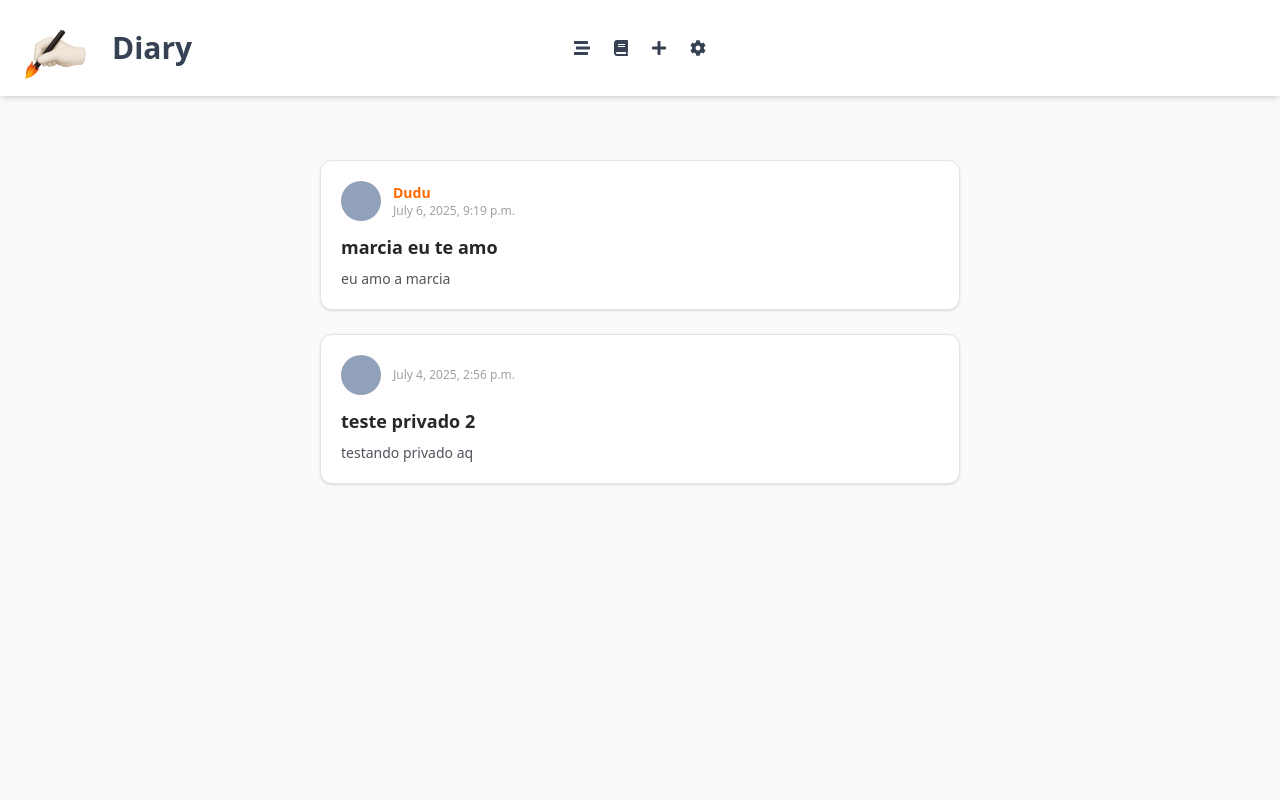
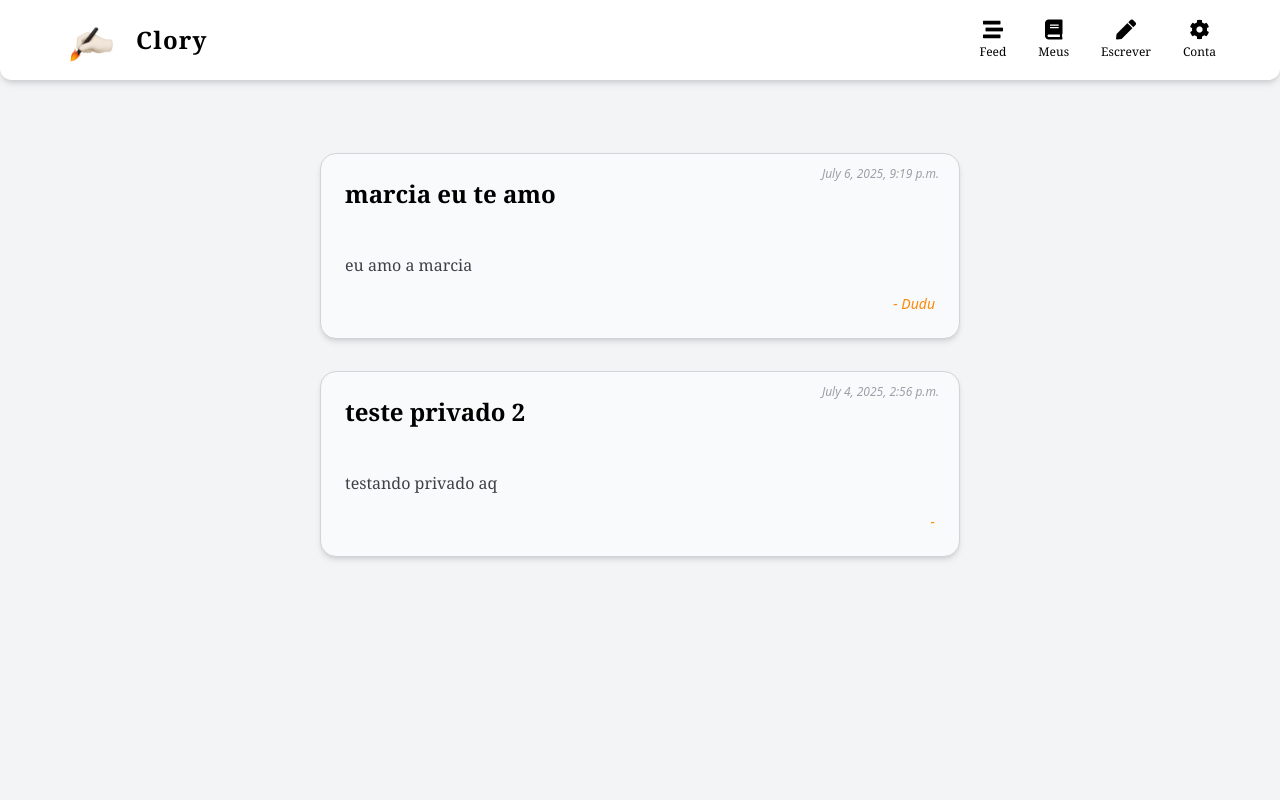
Before and after one commit to JonasFranc1sco/DOCK, a Django app: page /feed/ in a window 1280 px wide. Run offline with Django 5.2, Linux system fonts and the light colour scheme; data comes from the database, SQL or seed files in the repository; both versions use the stored data as it was after the commit; some libraries are stand-ins or nearby versions.

Commit message:
Homepage e definicao de cores

```diff
--- a/accounts/templates/accounts/base.html
+++ b/accounts/templates/accounts/base.html
@@ -5,6 +5,8 @@
 <head>
     <meta charset="UTF-8">
     <title>Sign Up</title>
+    <link rel="icon" type="image/x-icon" href="{% static 'img/website_icon.png' %}">
+
     {% tailwind_css %}
     <meta name="viewport" content="width=device-width, initial-scale=1.0">
 </head>
--- a/accounts/templates/accounts/login.html
+++ b/accounts/templates/accounts/login.html
@@ -19,7 +19,7 @@
                     {{ form.password }}
                   </div>
 
-                <button type="submit" class="w-full bg-blue-500 hover:bg-blue-600 text-white py-2 rounded-md text-lg font-medium">
+                <button type="submit" class="w-full bg-orange-600 hover:bg-red-600 transition text-white py-2 rounded-md text-lg font-medium">
                   Log in
                 </button>
                 <a href="{% url 'register' %}">
--- a/accounts/templates/accounts/register.html
+++ b/accounts/templates/accounts/register.html
@@ -43,12 +43,12 @@
                     {{ form.password2 }}
                 </div>
 
-                <button type="submit" class="w-full bg-blue-500 hover:bg-blue-600 text-white py-2 rounded-md text-lg font-medium">
+                <button type="submit" class="w-full bg-orange-600 hover:bg-red-600 transition text-white py-2 rounded-md text-lg font-medium">
                     Sign up
                 </button>
                 <a href="{% url 'login' %}">
                   <span class="text-lg text-gray-700 font-medium hover:underline cursor-pointer">
-                  Don't have an account? Register now
+                  Have an account? Log in
                   </span>
                 </a>
             </form>
--- a/accounts/views.py
+++ b/accounts/views.py
@@ -32,6 +32,9 @@
 def success(request):
     return render(request, 'accounts/success.html')
 
+def home(request):
+    return render(request, 'accounts/home.html')
+
 def account_edit(request, user_id):
     if request.user.is_authenticated:
         user = CustomUser.objects.get(pk=user_id)
--- a/diary/urls.py
+++ b/diary/urls.py
@@ -16,9 +16,10 @@
 """
 from django.contrib import admin
 from django.urls import path, include
-from accounts.views import account_register, account_login, success, account_edit
+from accounts.views import account_register, account_login, success, account_edit, home
 from page.views import post_create, post_feed, user_post, post_edit, post_delete
 urlpatterns = [
+    path('', home, name='home'),
     path('__reload__/', include("django_browser_reload.urls")),
     path('admin/', admin.site.urls),
     path('register/', account_register, name='register'),
--- a/page/forms.py
+++ b/page/forms.py
@@ -12,7 +12,7 @@
             }),
             'content': forms.Textarea(attrs={
                 'class': 'w-full px-4 py-3 rounded-xl border border-gray-300 focus:outline-none focus:ring-2 focus:ring-blue-500 focus:border-transparent resize-none',
-                'rows': 8,
+                'rows': 18,
                 'placeholder': 'Escreva o conteúdo da sua página aqui...'
             }),
             'public_access': forms.CheckboxInput(attrs={
--- a/page/templates/page/post_edit.html
+++ b/page/templates/page/post_edit.html
@@ -1,7 +1,7 @@
 {% extends "theme/base.html" %}
 {% block content %}
 <div class="container">
-    <h2 class="title">Sign up here!</h2>
+    <h2 class="title">Edit your post</h2>
     <form class="form-group" method="POST">
         {% csrf_token %} {{ form.as_p }}
         <button type="submit" class="send-button">Enviar</button>
--- a/page/templates/page/post_feed.html
+++ b/page/templates/page/post_feed.html
@@ -2,26 +2,29 @@
 {% load static tailwind_tags %}
 
 {% block content %}
-<div class="max-w-2xl mx-auto px-4 py-6 space-y-6">
+<div class="max-w-2xl mx-auto px-4 py-8 space-y-8">
 
   {% for page in posts %}
-  <div class="bg-white border border-zinc-200 rounded-xl shadow-sm p-5 space-y-3">
+  <div class="bg-gray-50 border border-zinc-300 rounded-2xl shadow-md p-6 space-y-4 relative">
 
-    <!-- Cabeçalho: autor + data -->
-    <div class="flex items-center justify-between text-sm text-zinc-500">
-      <div class="flex items-center space-x-3">
-        <div class="h-10 w-10 rounded-full bg-slate-400"></div>
-        <div>
-          <div class="text-orange-500 font-semibold">{{ page.author.myname | title }}</div>
-          <div class="text-xs text-neutral-400">{{ page.publication_date }}</div>
-        </div>
-      </div>
+    <!-- Data no topo direito estilo diário -->
+    <div class="absolute top-3 right-5 text-xs text-zinc-400 italic">
+      {{ page.publication_date }}
     </div>
 
-    <!-- Conteúdo -->
-    <div class="space-y-2">
-      <h2 class="text-lg font-semibold text-zinc-800">{{ page.title }}</h2>
-      <p class="text-sm text-zinc-600 whitespace-pre-line">{{ page.content }}</p>
+    <!-- Título com estilo manuscrito -->
+    <h2 class="text-2xl font-serif font-bold text-black">
+      {{ page.title }}
+    </h2>
+
+    <!-- Conteúdo com fonte mais cursiva e espaçada -->
+    <p class="text-base text-zinc-700 leading-relaxed whitespace-pre-line font-[Georgia]">
+      {{ page.content }}
+    </p>
+
+    <!-- Assinatura -->
+    <div class="text-right text-sm italic text-orange-400 mt-4">
+      - {{ page.author.myname | title }}
     </div>
 
   </div>
--- a/theme/static/css/dist/styles.css
+++ b/theme/static/css/dist/styles.css
@@ -5,37 +5,52 @@
   :root, :host {
     --font-sans: ui-sans-serif, system-ui, sans-serif, "Apple Color Emoji",
       "Segoe UI Emoji", "Segoe UI Symbol", "Noto Color Emoji";
+    --font-serif: ui-serif, Georgia, Cambria, "Times New Roman", Times, serif;
     --font-mono: ui-monospace, SFMono-Regular, Menlo, Monaco, Consolas, "Liberation Mono",
       "Courier New", monospace;
+    --color-red-500: oklch(63.7% 0.237 25.331);
     --color-red-600: oklch(57.7% 0.245 27.325);
+    --color-orange-400: oklch(75% 0.183 55.934);
     --color-orange-500: oklch(70.5% 0.213 47.604);
+    --color-orange-600: oklch(64.6% 0.222 41.116);
+    --color-blue-50: oklch(97% 0.014 254.604);
     --color-blue-500: oklch(62.3% 0.214 259.815);
     --color-blue-600: oklch(54.6% 0.245 262.881);
+    --color-blue-700: oklch(48.8% 0.243 264.376);
     --color-slate-400: oklch(70.4% 0.04 256.788);
     --color-gray-50: oklch(98.5% 0.002 247.839);
     --color-gray-100: oklch(96.7% 0.003 264.542);
     --color-gray-300: oklch(87.2% 0.01 258.338);
+    --color-gray-400: oklch(70.7% 0.022 261.325);
+    --color-gray-500: oklch(55.1% 0.027 264.364);
     --color-gray-700: oklch(37.3% 0.034 259.733);
     --color-gray-800: oklch(27.8% 0.033 256.848);
     --color-gray-900: oklch(21% 0.034 264.665);
     --color-zinc-200: oklch(92% 0.004 286.32);
+    --color-zinc-300: oklch(87.1% 0.006 286.286);
+    --color-zinc-400: oklch(70.5% 0.015 286.067);
     --color-zinc-500: oklch(55.2% 0.016 285.938);
     --color-zinc-600: oklch(44.2% 0.017 285.786);
+    --color-zinc-700: oklch(37% 0.013 285.805);
     --color-zinc-800: oklch(27.4% 0.006 286.033);
     --color-neutral-400: oklch(70.8% 0 0);
     --color-neutral-500: oklch(55.6% 0 0);
     --color-neutral-600: oklch(43.9% 0 0);
     --color-stone-50: oklch(98.5% 0.001 106.423);
     --color-stone-100: oklch(97% 0.001 106.424);
+    --color-stone-600: oklch(44.4% 0.011 73.639);
     --color-black: #000;
     --color-white: #fff;
     --spacing: 0.25rem;
     --container-2xl: 42rem;
     --container-4xl: 56rem;
+    --container-6xl: 72rem;
     --text-xs: 0.75rem;
     --text-xs--line-height: calc(1 / 0.75);
     --text-sm: 0.875rem;
     --text-sm--line-height: calc(1.25 / 0.875);
+    --text-base: 1rem;
+    --text-base--line-height: calc(1.5 / 1);
     --text-lg: 1.125rem;
     --text-lg--line-height: calc(1.75 / 1.125);
     --text-xl: 1.25rem;
@@ -47,6 +62,8 @@
     --font-weight-medium: 500;
     --font-weight-semibold: 600;
     --font-weight-bold: 700;
+    --tracking-wider: 0.05em;
+    --leading-relaxed: 1.625;
     --radius-md: 0.375rem;
     --radius-lg: 0.5rem;
     --radius-xl: 0.75rem;
@@ -225,6 +242,12 @@
   .static {
     position: static;
   }
+  .top-3 {
+    top: calc(var(--spacing) * 3);
+  }
+  .right-5 {
+    right: calc(var(--spacing) * 5);
+  }
   .left-1\/2 {
     left: calc(1/2 * 100%);
   }
@@ -285,14 +308,29 @@
   .flex {
     display: flex;
   }
+  .grid {
+    display: grid;
+  }
   .h-5 {
     height: calc(var(--spacing) * 5);
   }
   .h-10 {
     height: calc(var(--spacing) * 10);
   }
+  .h-14 {
+    height: calc(var(--spacing) * 14);
+  }
   .h-20 {
     height: calc(var(--spacing) * 20);
+  }
+  .h-32 {
+    height: calc(var(--spacing) * 32);
+  }
+  .h-50 {
+    height: calc(var(--spacing) * 50);
+  }
+  .h-100 {
+    height: calc(var(--spacing) * 100);
   }
   .h-auto {
     height: auto;
@@ -309,14 +347,26 @@
   .w-10 {
     width: calc(var(--spacing) * 10);
   }
+  .w-14 {
+    width: calc(var(--spacing) * 14);
+  }
   .w-20 {
     width: calc(var(--spacing) * 20);
+  }
+  .w-32 {
+    width: calc(var(--spacing) * 32);
+  }
+  .w-50 {
+    width: calc(var(--spacing) * 50);
   }
   .w-55 {
     width: calc(var(--spacing) * 55);
   }
   .w-72 {
     width: calc(var(--spacing) * 72);
+  }
+  .w-100 {
+    width: calc(var(--spacing) * 100);
   }
   .w-\[90\%\] {
     width: 90%;
@@ -330,6 +380,9 @@
   .max-w-4xl {
     max-width: var(--container-4xl);
   }
+  .max-w-6xl {
+    max-width: var(--container-6xl);
+  }
   .-translate-x-1\/2 {
     --tw-translate-x: calc(calc(1/2 * 100%) * -1);
     translate: var(--tw-translate-x) var(--tw-translate-y);
@@ -383,6 +439,13 @@
       margin-block-end: calc(calc(var(--spacing) * 6) * calc(1 - var(--tw-space-y-reverse)));
     }
   }
+  .space-y-8 {
+    :where(& > :not(:last-child)) {
+      --tw-space-y-reverse: 0;
+      margin-block-start: calc(calc(var(--spacing) * 8) * var(--tw-space-y-reverse));
+      margin-block-end: calc(calc(var(--spacing) * 8) * calc(1 - var(--tw-space-y-reverse)));
+    }
+  }
   .space-x-3 {
     :where(& > :not(:last-child)) {
       --tw-space-x-reverse: 0;
@@ -402,6 +465,13 @@
       --tw-space-x-reverse: 0;
       margin-inline-start: calc(calc(var(--spacing) * 6) * var(--tw-space-x-reverse));
       margin-inline-end: calc(calc(var(--spacing) * 6) * calc(1 - var(--tw-space-x-reverse)));
+    }
+  }
+  .space-x-8 {
+    :where(& > :not(:last-child)) {
+      --tw-space-x-reverse: 0;
+      margin-inline-start: calc(calc(var(--spacing) * 8) * var(--tw-space-x-reverse));
+      margin-inline-end: calc(calc(var(--spacing) * 8) * calc(1 - var(--tw-space-x-reverse)));
     }
   }
   .overflow-hidden {
@@ -425,6 +495,10 @@
   .rounded-xl {
     border-radius: var(--radius-xl);
   }
+  .rounded-b-xl {
+    border-bottom-right-radius: var(--radius-xl);
+    border-bottom-left-radius: var(--radius-xl);
+  }
   .border {
     border-style: var(--tw-border-style);
     border-width: 1px;
@@ -433,14 +507,56 @@
     border-bottom-style: var(--tw-border-style);
     border-bottom-width: 1px;
   }
+  .border-blue-600 {
+    border-color: var(--color-blue-600);
+  }
   .border-gray-300 {
     border-color: var(--color-gray-300);
+  }
+  .border-orange-600 {
+    border-color: var(--color-orange-600);
   }
   .border-zinc-200 {
     border-color: var(--color-zinc-200);
   }
+  .border-zinc-300 {
+    border-color: var(--color-zinc-300);
+  }
+  .border-zinc-400 {
+    border-color: var(--color-zinc-400);
+  }
   .border-zinc-500 {
     border-color: var(--color-zinc-500);
+  }
+  .bg-\[\#dbdbdb\] {
+    background-color: #dbdbdb;
+  }
+  .bg-\[\#e9b453\] {
+    background-color: #e9b453;
+  }
+  .bg-\[\#f3c268\] {
+    background-color: #f3c268;
+  }
+  .bg-\[\#f3d49a\] {
+    background-color: #f3d49a;
+  }
+  .bg-\[\#f5ca7c\] {
+    background-color: #f5ca7c;
+  }
+  .bg-\[\#f5f6f8\] {
+    background-color: #f5f6f8;
+  }
+  .bg-\[\#fae1b2\] {
+    background-color: #fae1b2;
+  }
+  .bg-\[\#faf2da\] {
+    background-color: #faf2da;
+  }
+  .bg-\[\#fdf6e3\] {
+    background-color: #fdf6e3;
+  }
+  .bg-\[\#fffdf7\] {
+    background-color: #fffdf7;
   }
   .bg-black {
     background-color: var(--color-black);
@@ -496,11 +625,26 @@
   .py-6 {
     padding-block: calc(var(--spacing) * 6);
   }
+  .py-8 {
+    padding-block: calc(var(--spacing) * 8);
+  }
   .pb-2 {
     padding-bottom: calc(var(--spacing) * 2);
   }
   .text-center {
     text-align: center;
+  }
+  .text-right {
+    text-align: right;
+  }
+  .font-\[Georgia\] {
+    font-family: Georgia;
+  }
+  .font-sans {
+    font-family: var(--font-sans);
+  }
+  .font-serif {
+    font-family: var(--font-serif);
   }
   .text-2xl {
     font-size: var(--text-2xl);
@@ -509,6 +653,10 @@
   .text-3xl {
     font-size: var(--text-3xl);
     line-height: var(--tw-leading, var(--text-3xl--line-height));
+  }
+  .text-base {
+    font-size: var(--text-base);
+    line-height: var(--tw-leading, var(--text-base--line-height));
   }
   .text-lg {
     font-size: var(--text-lg);
@@ -526,6 +674,10 @@
     font-size: var(--text-xs);
     line-height: var(--tw-leading, var(--text-xs--line-height));
   }
+  .leading-relaxed {
+    --tw-leading: var(--leading-relaxed);
+    line-height: var(--leading-relaxed);
+  }
   .font-bold {
     --tw-font-weight: var(--font-weight-bold);
     font-weight: var(--font-weight-bold);
@@ -538,11 +690,33 @@
     --tw-font-weight: var(--font-weight-semibold);
     font-weight: var(--font-weight-semibold);
   }
+  .tracking-wider {
+    --tw-tracking: var(--tracking-wider);
+    letter-spacing: var(--tracking-wider);
+  }
   .whitespace-pre-line {
     white-space: pre-line;
   }
+  .text-\[\#5b3e2b\] {
+    color: #5b3e2b;
+  }
+  .text-\[\#6b4c3b\] {
+    color: #6b4c3b;
+  }
+  .text-black {
+    color: var(--color-black);
+  }
+  .text-blue-500 {
+    color: var(--color-blue-500);
+  }
   .text-blue-600 {
     color: var(--color-blue-600);
+  }
+  .text-gray-400 {
+    color: var(--color-gray-400);
+  }
+  .text-gray-500 {
+    color: var(--color-gray-500);
   }
   .text-gray-700 {
     color: var(--color-gray-700);
@@ -559,8 +733,14 @@
   .text-neutral-600 {
     color: var(--color-neutral-600);
   }
+  .text-orange-400 {
+    color: var(--color-orange-400);
+  }
   .text-orange-500 {
     color: var(--color-orange-500);
+  }
+  .text-red-500 {
+    color: var(--color-red-500);
   }
   .text-red-600 {
     color: var(--color-red-600);
@@ -568,14 +748,27 @@
   .text-white {
     color: var(--color-white);
   }
+  .text-zinc-400 {
+    color: var(--color-zinc-400);
+  }
   .text-zinc-500 {
     color: var(--color-zinc-500);
   }
   .text-zinc-600 {
     color: var(--color-zinc-600);
   }
+  .text-zinc-700 {
+    color: var(--color-zinc-700);
+  }
   .text-zinc-800 {
     color: var(--color-zinc-800);
+  }
+  .italic {
+    font-style: italic;
+  }
+  .shadow {
+    --tw-shadow: 0 1px 3px 0 var(--tw-shadow-color, rgb(0 0 0 / 0.1)), 0 1px 2px -1px var(--tw-shadow-color, rgb(0 0 0 / 0.1));
+    box-shadow: var(--tw-inset-shadow), var(--tw-inset-ring-shadow), var(--tw-ring-offset-shadow), var(--tw-ring-shadow), var(--tw-shadow);
   }
   .shadow-lg {
     --tw-shadow: 0 10px 15px -3px var(--tw-shadow-color, rgb(0 0 0 / 0.1)), 0 4px 6px -4px var(--tw-shadow-color, rgb(0 0 0 / 0.1));
@@ -588,6 +781,11 @@
   .shadow-sm {
     --tw-shadow: 0 1px 3px 0 var(--tw-shadow-color, rgb(0 0 0 / 0.1)), 0 1px 2px -1px var(--tw-shadow-color, rgb(0 0 0 / 0.1));
     box-shadow: var(--tw-inset-shadow), var(--tw-inset-ring-shadow), var(--tw-ring-offset-shadow), var(--tw-ring-shadow), var(--tw-shadow);
+  }
+  .transition {
+    transition-property: color, background-color, border-color, outline-color, text-decoration-color, fill, stroke, --tw-gradient-from, --tw-gradient-via, --tw-gradient-to, opacity, box-shadow, transform, translate, scale, rotate, filter, -webkit-backdrop-filter, backdrop-filter, display, visibility, content-visibility, overlay, pointer-events;
+    transition-timing-function: var(--tw-ease, var(--default-transition-timing-function));
+    transition-duration: var(--tw-duration, var(--default-transition-duration));
   }
   .transition-all {
     transition-property: all;
@@ -635,6 +854,13 @@
     &:hover {
       @media (hover: hover) {
         color: var(--color-gray-900);
+      }
+    }
+  }
+  .hover\:text-stone-600 {
+    &:hover {
+      @media (hover: hover) {
+        color: var(--color-stone-600);
       }
     }
   }
@@ -741,7 +972,15 @@
   inherits: false;
   initial-value: solid;
 }
+@property --tw-leading {
+  syntax: "*";
+  inherits: false;
+}
 @property --tw-font-weight {
+  syntax: "*";
+  inherits: false;
+}
+@property --tw-tracking {
   syntax: "*";
   inherits: false;
 }
@@ -828,7 +1067,9 @@
       --tw-space-y-reverse: 0;
       --tw-space-x-reverse: 0;
       --tw-border-style: solid;
+      --tw-leading: initial;
       --tw-font-weight: initial;
+      --tw-tracking: initial;
       --tw-shadow: 0 0 #0000;
       --tw-shadow-color: initial;
       --tw-shadow-alpha: 100%;
--- a/theme/templates/theme/base.html
+++ b/theme/templates/theme/base.html
@@ -6,44 +6,49 @@
 <head>
   <meta charset="UTF-8">
   <meta name="viewport" content="width=device-width, initial-scale=1.0">
-  <title>{% block title %}Diary{% endblock %}</title>
+  <title>{% block title %}Clory{% endblock %}</title>
+  <link rel="icon" type="image/x-icon" href="{% static 'img/website_icon.png' %}">
 
   {% tailwind_css %}
   <link href="https://cdnjs.cloudflare.com/ajax/libs/font-awesome/5.11.2/css/all.min.css" rel="stylesheet">
 </head>
-<body class="bg-gray-50 min-h-screen">
+<body class="bg-gray-100 min-h-screen">
 
   <!-- Navbar fixa no topo -->
-  <nav class="bg-white shadow-md px-4 py-2 flex items-center justify-between">
-    <div class="flex items-center space-x-4">
-      <img src="{% static 'img/website_icon.png' %}" alt="Logo" class="w-20 h-20">
-      <span class="font-semibold text-3xl text-gray-700">Diary</span>
+  <nav class="bg-white shadow-md px-6 py-3 rounded-b-xl border-b border-zinc-300 font-serif">
+
+  <div class="flex justify-between items-center max-w-6xl mx-auto">
+
+    <!-- Logo + Título -->
+    <div class="flex items-center space-x-4" >
+      <img src="{% static 'img/website_icon.png' %}" alt="Logo" class="w-14 h-14">
+        <a href="{% url 'post_feed' %}">
+      <span class="text-2xl font-bold text-black tracking-wider">Clory</span>
     </div>
 
-    <div class="absolute left-1/2 transform -translate-x-1/2 flex items-center space-x-6 text-gray-700">
-      <span class="cursor-pointer hover:text-gray-900">
-      <a href="{% url 'post_feed' %}">
-        <i class="fas fa-stream"></i>
+    <!-- Links -->
+    <div class="flex items-center space-x-8 text-black text-base">
+      <a href="{% url 'post_feed' %}" class="hover:text-stone-600 transition flex flex-col items-center">
+        <i class="fas fa-stream text-xl"></i>
+        <span class="text-xs mt-1">Feed</span>
       </a>
-      </span>
-      <span class="cursor-pointer hover:text-gray-900">
-      <a href="{% url 'user_post' %}">
-        <i class="fas fa-book"></i>
+      <a href="{% url 'user_post' %}" class="hover:text-stone-600 transition flex flex-col items-center">
+        <i class="fas fa-book text-xl"></i>
+        <span class="text-xs mt-1">Meus</span>
       </a>
-      </span>
-      <span class="cursor-pointer hover:text-gray-900">
-        <a href="{% url 'post_create' %}">
-          <i class="fas fa-plus"></i>
-        </a>
-      </span>
-      <span class="relative cursor-pointer hover:text-gray-900">
-        <a href="{% url 'account_edit' user.id %}">
-          <i class="fas fa-cog"></i>
-        </a>
-      <span class="relative cursor-pointer hover:text-gray-900">
-      </span>
+      <a href="{% url 'post_create' %}" class="hover:text-stone-600 transition flex flex-col items-center">
+        <i class="fas fa-pen text-xl"></i>
+        <span class="text-xs mt-1">Escrever</span>
+      </a>
+      <a href="{% url 'account_edit' user.id %}" class="hover:text-stone-600 transition flex flex-col items-center">
+        <i class="fas fa-cog text-xl"></i>
+        <span class="text-xs mt-1">Conta</span>
+      </a>
     </div>
-  </nav>
+
+  </div>
+
+</nav>
 
   <!-- Conteúdo da página -->
   <main class="p-6 mt-4">
```
Also changed, not shown: other parts of theme/static/css/dist/styles.css (+42 -0 lines), accounts/forms.py (+4 -4 lines), accounts/templates/accounts/home.html (added, +47 -0 lines), page/templates/page/user_posts.html (+25 -12 lines), accounts/static/img/website_icon.png (added), db.sqlite3.
